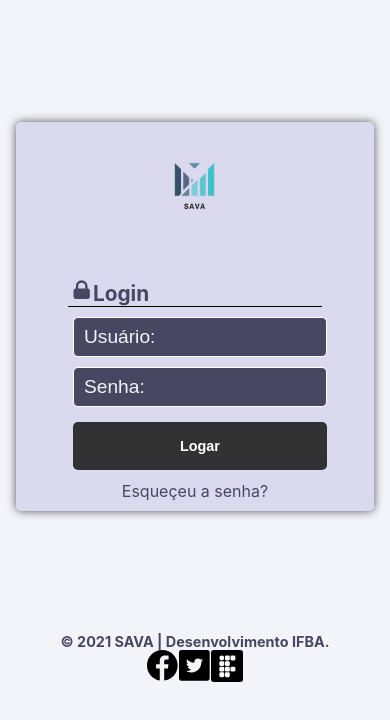
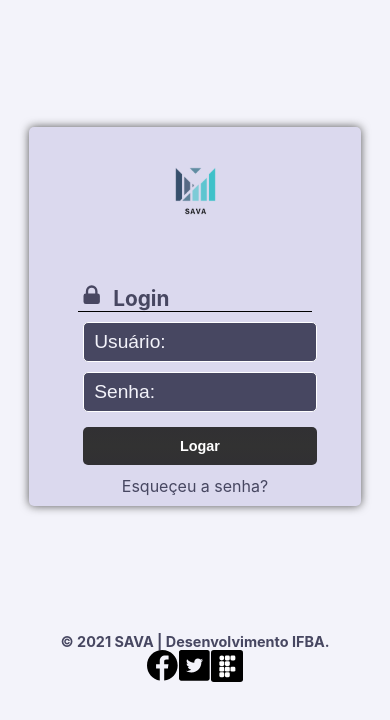
Before and after one commit to jonatasfbastos/sava-frontend, a React (Create React App) app: page /login in a window 390 px wide. Shown: the top 720 px of the page. Built offline with nearby package versions, Linux system fonts and the light colour scheme.

Commit message:
finalizacao da tela login

```diff
--- a/src/components/buttons/buttons.css
+++ b/src/components/buttons/buttons.css
@@ -38,7 +38,7 @@
         font-weight: 700;
 
         width: 75%;
-        padding:15px;
+        padding:10px;
     }
 }
 @media (min-width:600px){
@@ -47,7 +47,7 @@
         text-align:center;
         font-weight: 700;
         width: 75%;
-        padding:20px;
+        padding:10px;
     }
 }
 @media (min-width:900px){
--- a/src/pages/Login/login.css
+++ b/src/pages/Login/login.css
@@ -119,7 +119,17 @@
   }
 
   @media (max-width:600px){
+    .lock-icon{
+      height:6vmin;
+    }
+    .App-form{
+      width:85%;
+      padding:10px;
+    }
 
+    .App-title{
+      padding-left:10px;
+    }
   }
 
   @media(min-width:900px){
@@ -131,6 +141,6 @@
 
   @media (min-width:1200px){
       .App-form{
-          width:10%;
+          width:30%;
       }
   }
```
